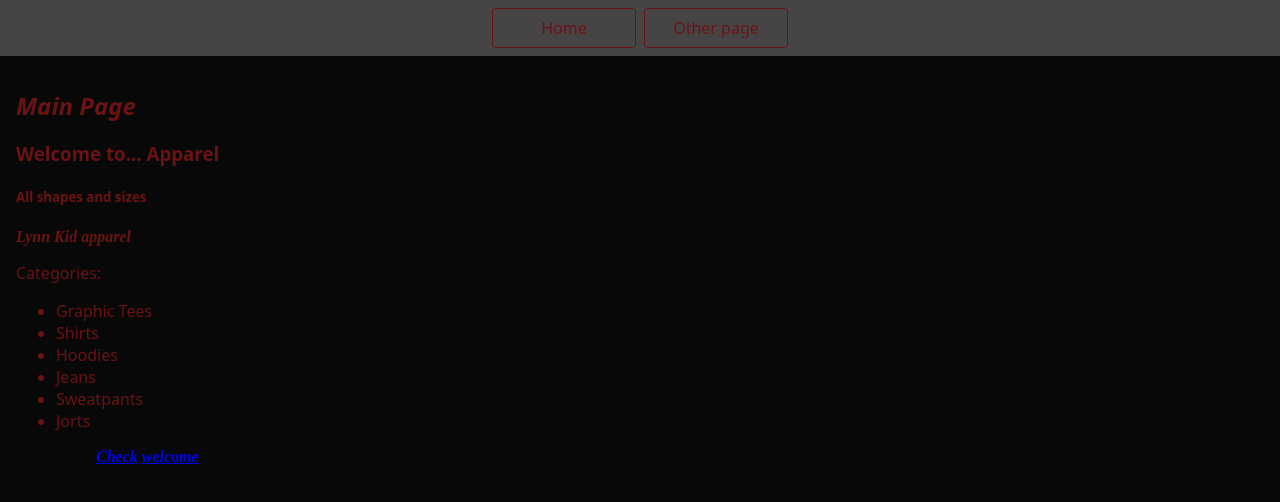
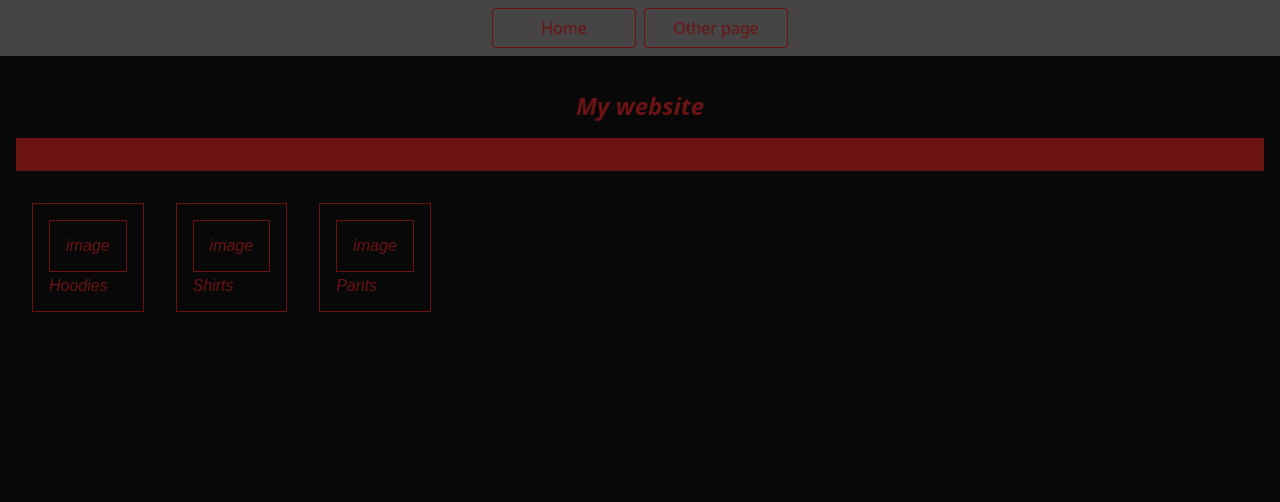
Before and after one commit to GlennieU/Statice-CPS140-Website, a website: page index.html in a window 1280 px wide. Drawn offline with Linux system fonts and the light colour scheme.

Commit message:
backgroundtext

```diff
--- a/index.html
+++ b/index.html
@@ -12,28 +12,34 @@
     <script type="module" src="script.js"></script>
   </head>
   <body>
+
     <nav>
       <a href="/" aria-current='Page'>Home</a>
       <a href="./Pages/new/page2.html">Other page</a>
     </nav>
+
+
     <main>
-      <h1> Main Page </h1>
-      <h3>Welcome to... Apparel  </h3>
-      <h5>All shapes and sizes</h5>
-      <p>Lynn Kid apparel </p>
 
-      Categories:
-      <ul>
-        <Li>Graphic Tees</Li>
-        <Li>Shirts</Li>
-        <Li>Hoodies</Li>
-        <Li>Jeans</Li>
-        <li>Sweatpants</li>
-        <li>Jorts</li>
-        <ul>
-          <p>
-            <a href="https://www.nike.com">Check</a>
-            <a href="./Pages/new/page2.html">welcome</a>
+
+
+            <h1>My website</h1>
+            <div class="contentbox">
+              <h1 class="backgroundtext">Lynn Kid Apparel</h1>
+
+              <div class="parent">
+                <div class="child"><div class="image">image</div>Hoodies</div>
+                <div class="child"><div class="image"> image</div>Shirts</div>
+                <div class="child"><div class="image">image</div>Pants</div>
+              </div>
+            </div>
+
+
+
+
+
+
+            </div>
           </p>
     </main>
   </body>
--- a/styles.css
+++ b/styles.css
@@ -56,6 +56,7 @@ h1 {
   font-weight: bolder;
   font-size: 1.5rem;
   font-style: italic;
+  text-align: center;
 
 }
 
@@ -79,3 +80,12 @@ margin: 1rem;
   flex-direction: row;
   flex-wrap: wrap;
 }
+.image{
+border: solid 1px rgb(107, 19, 19);
+padding: 1rem;
+margin-bottom: 5px;
+}
+
+.backgroundtext{
+  background: var(--text-color);
+}
```
Also changed, not shown: Pages/new/page2.html (+7 -4 lines).
